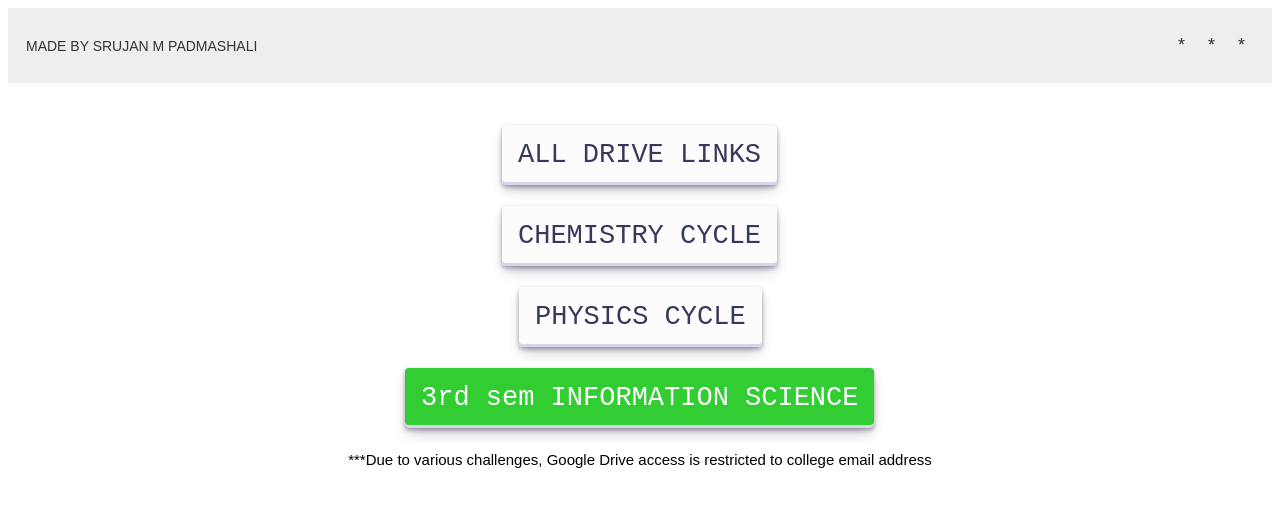
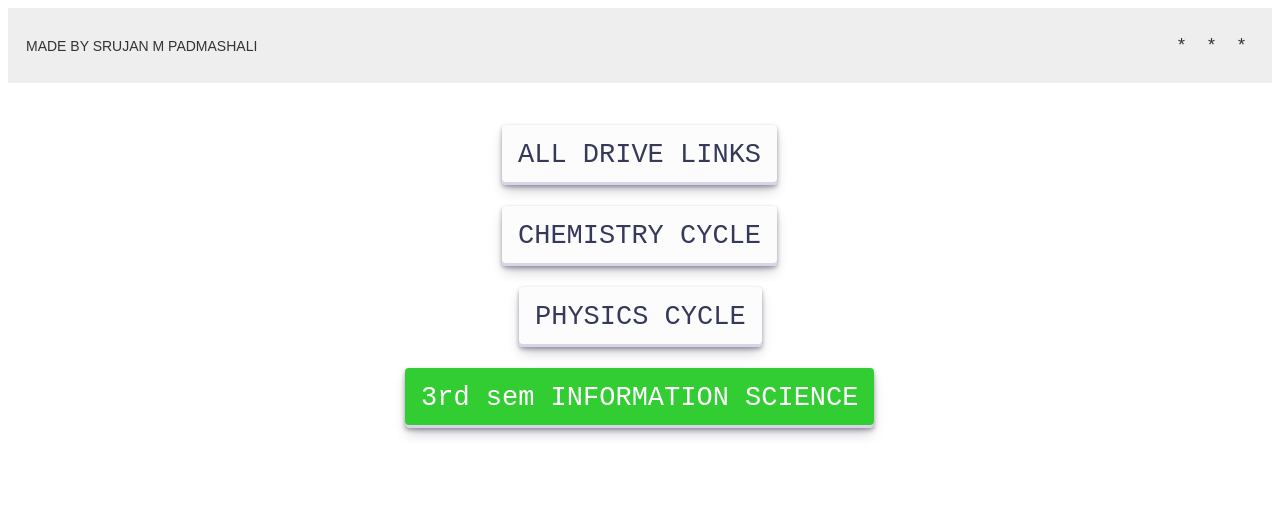
Before and after one commit to srujanmp/srujanmp.github.io, a plain HTML site: page index.html in a window 1280 px wide. Drawn offline with Linux system fonts and the light colour scheme.

Commit message:
Update index.html

```diff
--- a/index.html
+++ b/index.html
@@ -181,7 +181,6 @@ a,button,input{
   <a style="background-color:#32CD32;color:white;" href="https://drive.google.com/drive/folders/12MPKY3RVx9GFyKAAaKdsIDVKBvNUcb8n?usp=drive_link" class="button-30">3rd sem INFORMATION SCIENCE</a>
 <br>
 <br>
- <span style="font-size:15px;">***Due to various challenges, Google Drive access is restricted to college email address</span>
 <center>
 <br>
 <br>
```
